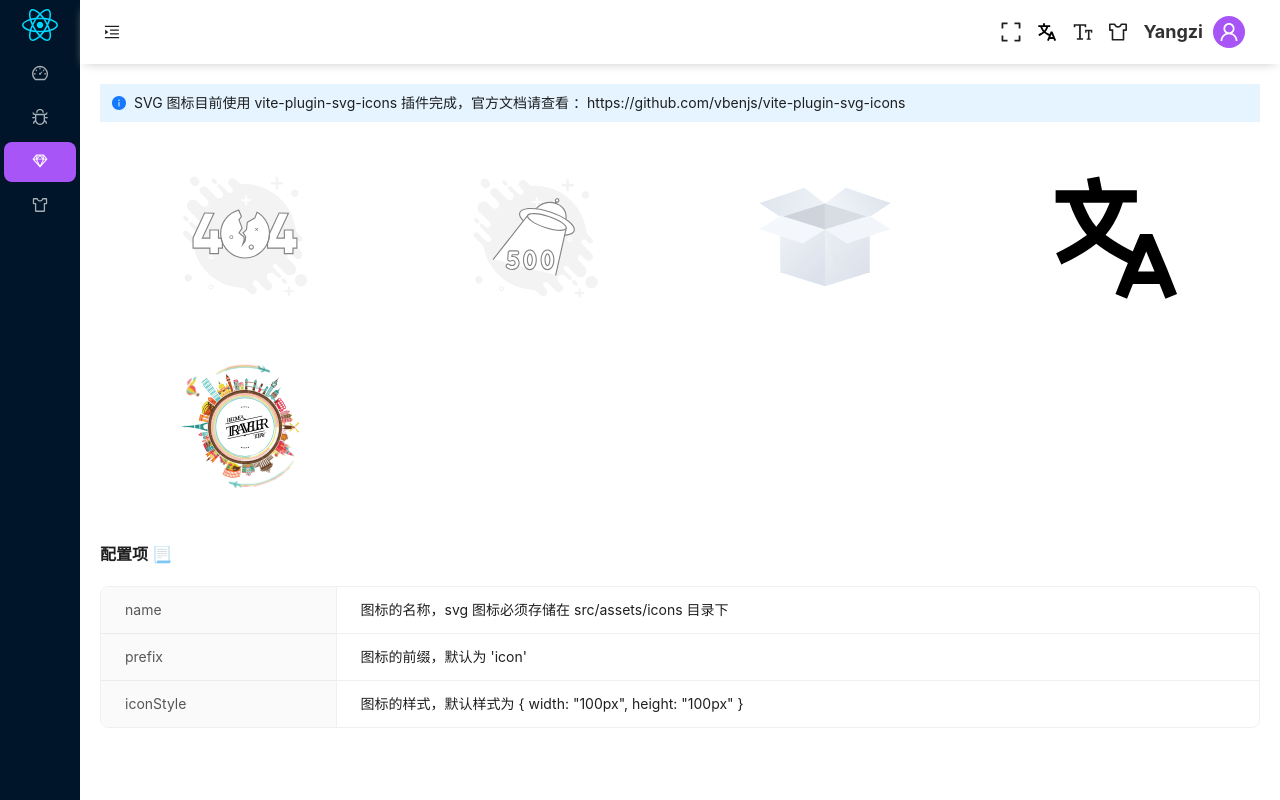
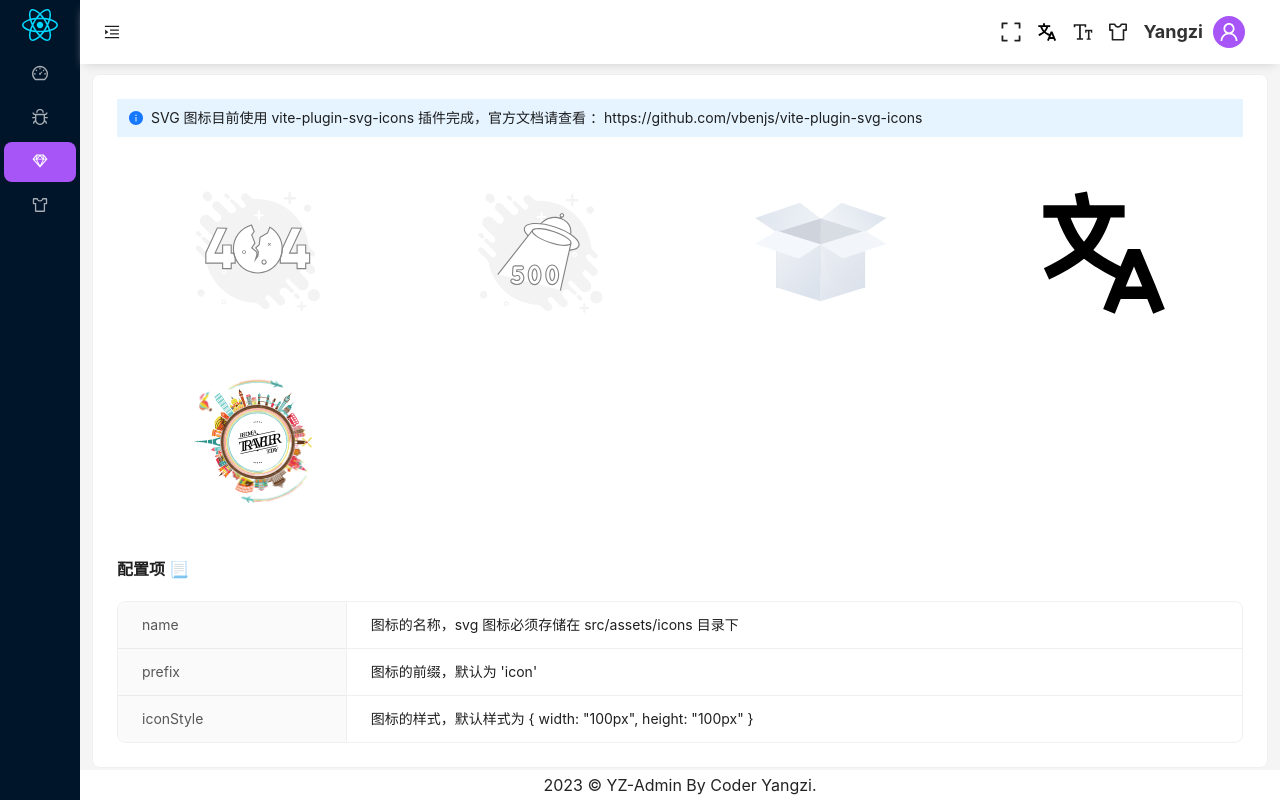
Before and after one commit to coder-czy/YZ-admin, a React (Vite) app: page /#/icon/index in a window 1280 px wide. Built offline with nearby package versions, Linux system fonts and the light colour scheme.

Commit message:
feat: 🚀 优化layout组件

```diff
--- /dev/null
+++ b/src/components/layouts/components/Footer/index.less
@@ -0,0 +1,8 @@
+.footer-box {
+	height: 30px;
+	font-size: 16px;
+	line-height: 30px;
+	color: #232323;
+	text-align: center;
+	background-color: #ffffff;
+}
--- /dev/null
+++ b/src/components/layouts/components/Footer/index.tsx
@@ -0,0 +1,8 @@
+import "./index.less";
+
+const year = new Date().getFullYear();
+function Footer() {
+	return <div className="footer-box">{year} © YZ-Admin By Coder Yangzi.</div>;
+}
+
+export default Footer;
--- a/src/components/layouts/index.less
+++ b/src/components/layouts/index.less
@@ -41,8 +41,9 @@
 		}
 	}
 	.content-stage {
-		padding: 20px;
 		overflow: auto;
-		background: #ffffff;
+		.child-stage {
+			margin: 10px 12px;
+		}
 	}
 }
--- a/src/components/layouts/index.tsx
+++ b/src/components/layouts/index.tsx
@@ -5,6 +5,7 @@ import { Layout } from "antd";
 import "./index.less";
 import Sidebar from "./components/Sidebar";
 import Header from "./components/Header";
+import Footer from "./components/Footer";
 
 const { Content } = Layout;
 
@@ -18,8 +19,11 @@ const Layouts: React.FC = () => {
 				<Header />
 				<Content className="content-stage">
 					{/* 子路由展示区域 */}
-					<Outlet />
+					<div className="child-stage">
+						<Outlet />
+					</div>
 				</Content>
+				<Footer></Footer>
 			</Layout>
 			{/* 主题弹窗 */}
 		</Layout>
--- a/src/views/svgIcon/index.tsx
+++ b/src/views/svgIcon/index.tsx
@@ -1,4 +1,4 @@
-import { Alert, Descriptions } from "antd";
+import { Alert, Card, Descriptions } from "antd";
 
 import SvgIcon from "@/components/svgIcon";
 import type { DescriptionsProps } from "antd";
@@ -33,7 +33,7 @@ const descItems: DescriptionsProps["items"] = [
 
 function Icon() {
 	return (
-		<>
+		<Card>
 			<Alert
 				message="SVG 图标目前使用 vite-plugin-svg-icons 插件完成，官方文档请查看 ：https://github.com/vbenjs/vite-plugin-svg-icons
 "
@@ -48,7 +48,7 @@ function Icon() {
 				))}
 			</div>
 			<Descriptions title={<h1>配置项 📃</h1>} items={descItems} bordered layout="horizontal" column={1} />
-		</>
+		</Card>
 	);
 }
 
--- a/src/views/theme/index.tsx
+++ b/src/views/theme/index.tsx
@@ -25,7 +25,8 @@ import {
 	Image,
 	InputNumber,
 	Divider,
-	ColorPicker
+	ColorPicker,
+	Card
 } from "antd";
 
 import { useDispatch, useSelector } from "@/store";
@@ -212,7 +213,7 @@ const Theme: React.FC = () => {
 	};
 
 	return (
-		<>
+		<Card bordered={false}>
 			<div style={{ marginBottom: 16 }}>
 				{/* 国际化配置 */}
 				<Divider>国际化配置</Divider>
@@ -238,7 +239,7 @@ const Theme: React.FC = () => {
 				<ColorPicker format={formatHex} showText value={themeVal} onFormatChange={setFormatHex} onChange={setColorHex} />
 			</div>
 			<Page />
-		</>
+		</Card>
 	);
 };
 
```
Also changed, not shown: 1 other file (tests, documents, lock files or other folders).
